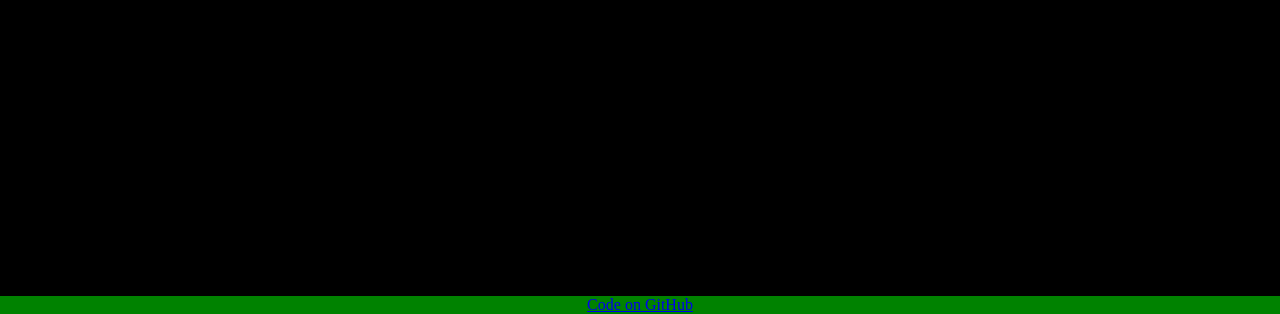
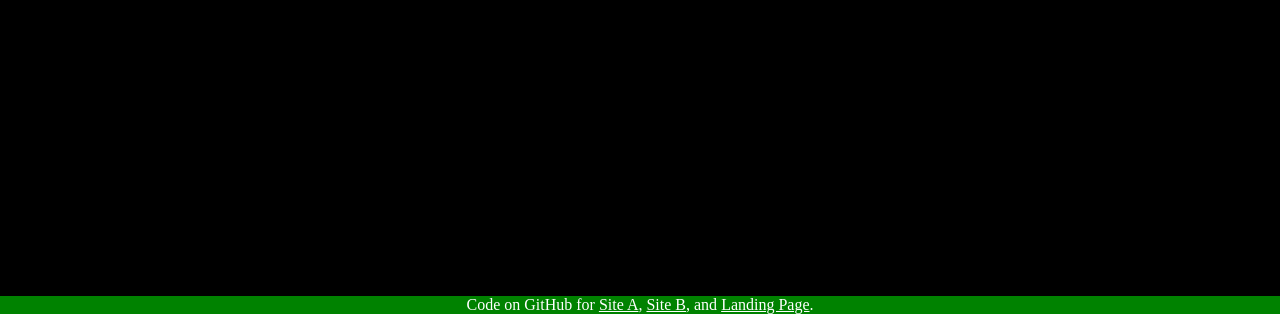
Before and after one commit to vincepower/nginx-site-a, a plain HTML site: page index.html in a window 1280 px wide. Shown: the part 486-800 px from the top of the page. Drawn offline with Linux system fonts and the light colour scheme.

Commit message:
Updating footer with all the links

```diff
--- a/index.html
+++ b/index.html
@@ -21,6 +21,13 @@
         color: #ffffff !important;
         padding: 1em 2em;
       }
+      a, a:link, a:visited {
+        color: #ffffff;
+      }
+      a:hover, a:active {
+        color: #000000;
+        background-color: #ffffff;
+      }
       footer {
         font-size: 0.5em;
         position: fixed;
@@ -38,7 +45,10 @@
       <p>Site A</p>
     </div>
     <footer>
-      <a href="https://github.com/vincepower/nginx-site-a">Code on GitHub</a>
+      Code on GitHub for
+      <a href="https://github.com/vincepower/nginx-site-a">Site A</a>,
+      <a href="https://github.com/vincepower/nginx-site-b">Site B</a>, and
+      <a href="https://github.com/vincepower/nginx-default-backend">Landing Page</a>.
     </footer>
   </body>
 </html>
```
